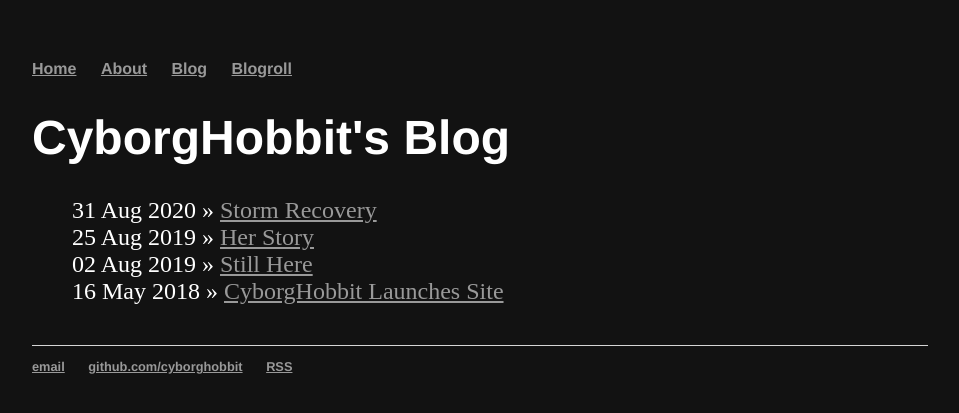
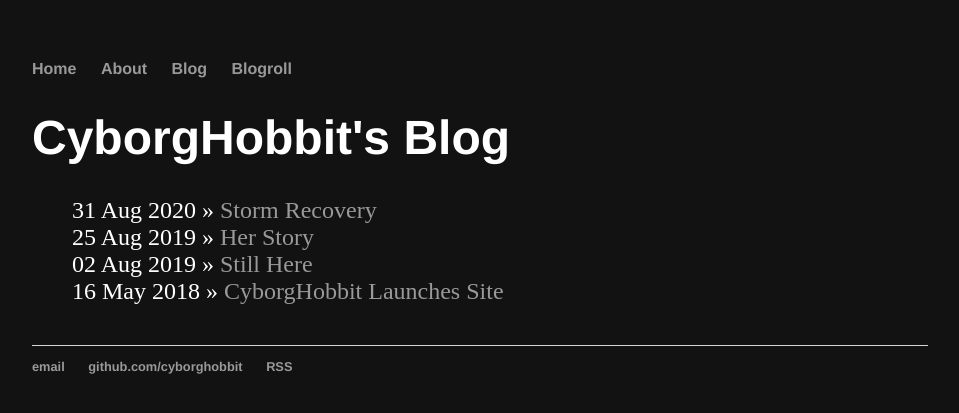
Before and after one commit to CyborgHobbit/cyborghobbit.github.io, a Jekyll site: the page built from blog/index.html, in a window 1280 px wide. Shown: the top 413 px of the page, without its empty margins (160-1119 px from the left). Built offline with Jekyll 4.4.1, drawn with Linux system fonts in a browser that asks for light colours.

Commit message:
Update main.css

```diff
--- a/css/main.css
+++ b/css/main.css
@@ -16,8 +16,8 @@ nav ul li, footer ul li {
     margin-right: 20px;
 }
 a {
-    /*text-decoration: none;*/
-    text-decoration: underline;
+    text-decoration: none;
+    /*text-decoration: underline;*/
     color: #999;
 }
 a:hover {
```
